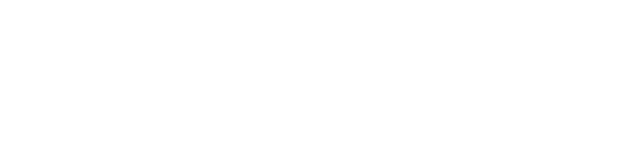
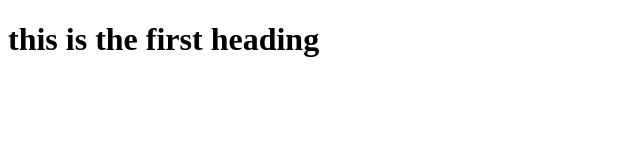
Before and after one commit to Servicio9/MainProject, a plain HTML site: page Servicio.html in a window 1280 px wide. Shown: the whole page, without its empty margins (0-640 px from the left). Drawn offline with Linux system fonts and the light colour scheme.

Commit message:
adding heading tag

```diff
--- a/Servicio.html
+++ b/Servicio.html
@@ -7,6 +7,6 @@
     <title>Document</title>
 </head>
 <body>
-
+    <h1>this is the first heading</h1>
 </body>
 </html>
```
